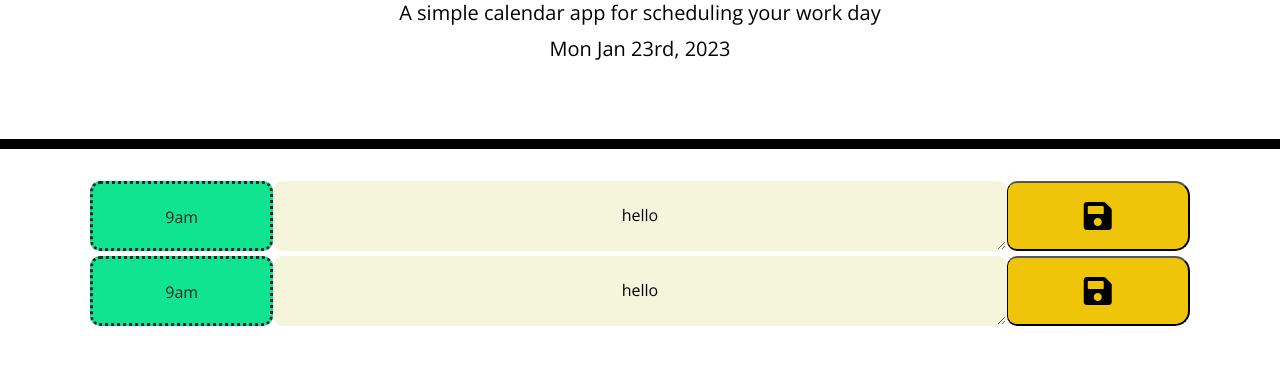
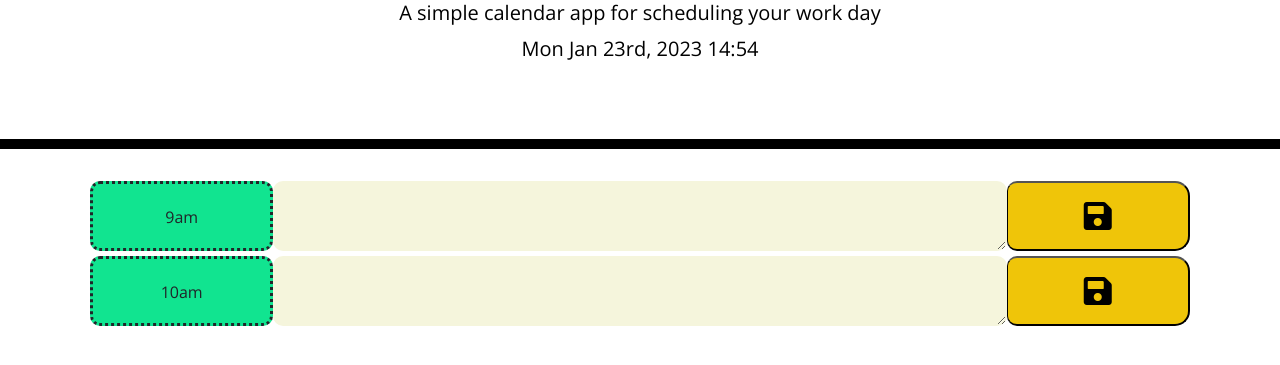
Before and after one commit to Lily1595/Workday-Calender, a plain HTML site: page index.html in a window 1280 px wide. Shown: the part 117-482 px from the top of the page. Drawn offline with nearby package versions, Linux system fonts and the light colour scheme.

Commit message:
added for loop to assign each timeblock a value based on the 24 hour clock

```diff
--- a/script.js
+++ b/script.js
@@ -1,11 +1,35 @@
  //DISPLAY CURRENT DATE
- $("#currentDay").text(moment().format('ddd MMM Do, YYYY'));
+ $("#currentDay").text(moment().format('ddd MMM Do, YYYY HH:mm'));
+
 
 //FUNCTION FOR WHEN USER CLICKS SAVE BUTTON
 $('.saveBtn').on('click', function() {
     let textareaValue = $('.textarea').val();
     localStorage.setItem('textareaValue', textareaValue);
 });
+
+$(document).ready(function() {
+    let storedValue = localStorage.getItem("textareaValue");
+    $("textarea").val(storedValue);
+});
+
+//give each row/ timeblock a value:
+//SCOPE OF THIS IS WRONG, FIND A WAY TO GET THE PROPER SCOPING ISSUES RIGHT
+
+$(document).ready(function(){
+    let rows = $(".row");
+    for (let i = 0; i < rows.length; i++) {
+    $(rows[i]).val(i + 9);
+    let rowValues = $(rows[i]).val();
+    console.log(rowValues);
+    }
+    });
+
+//IF ELSE STATEMENTS TO COMPARE THE VALUE OF EACH ROW TO THE CURRENT TIME SO COLOUR CODING CAN COMMENCE
+
+
+
+
 
 //FUNCTION TO GET CURRENT TIME - this shows the hour in terms of which hour in 24 hour clock time, so 8pm is hour 20
 //function timeTracker() {
@@ -17,6 +41,6 @@ $('.saveBtn').on('click', function() {
 
 //PSEUDOCODE:
 // when you type text in the middle column, the value of that text needs to be saved to local storage
-// the value of what is written in the text book should only saved to local storage upon an event of clicking the save button, if user hasn't pressed save then their written content won't be saved when they refresh the page
+// the value of what is written in the text book should only saved to local storage upon an event of clicking the save button, if user hasn't pressed save then their written content won't be saved when they refresh the page DONE
 // Color-code each timeblock based on past, present, and future when the timeblock is viewed: use the time now function to get the current time, if the current time is in the future then background is set to green, if its current, leave it blank, if its in the past, then set the background to red.
 // you need to give each row a value, and then do if statements that assess the 'timenow' against the value of the the row... (?)
```
Also changed, not shown: index.html (+1 -1 lines).
